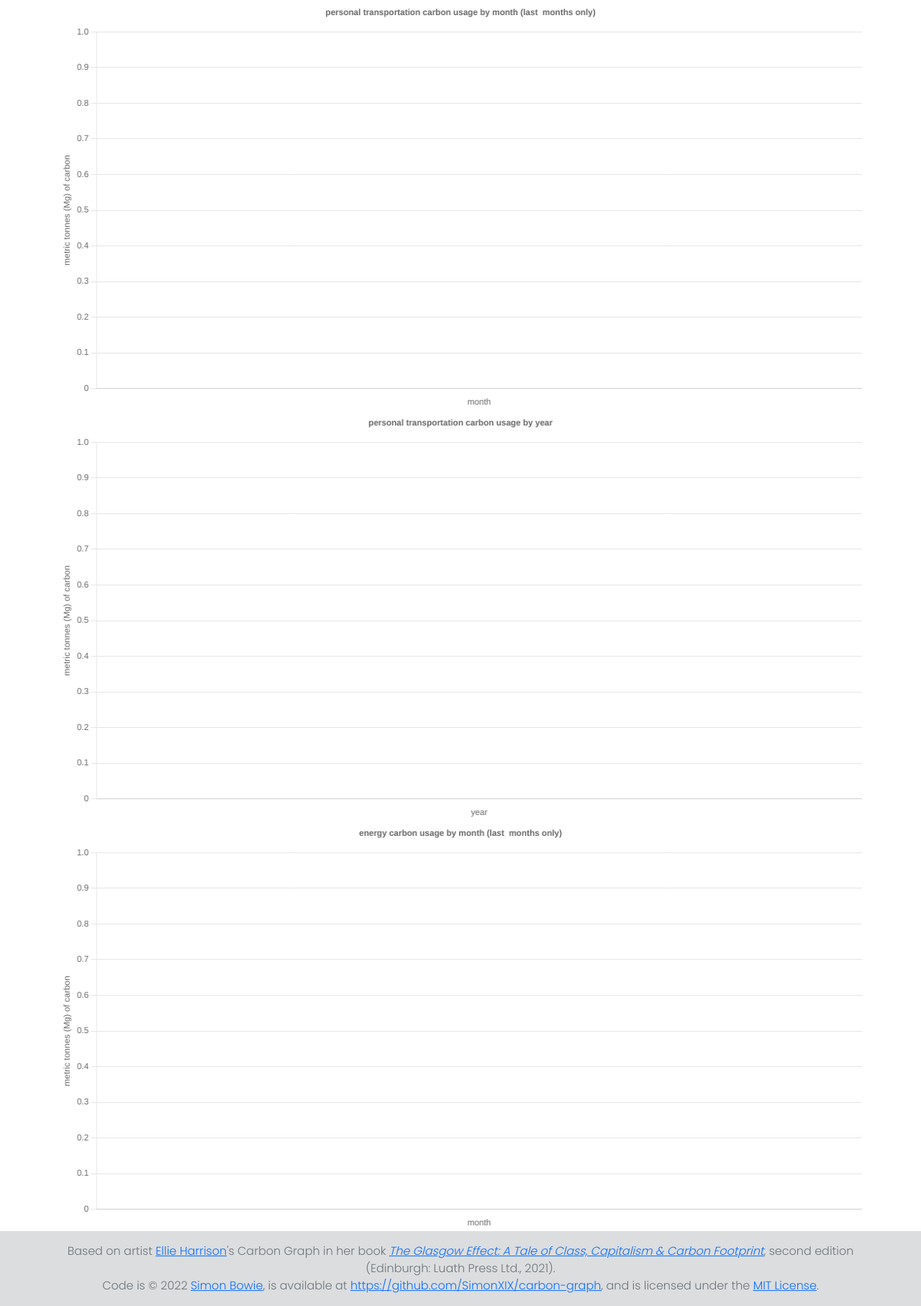
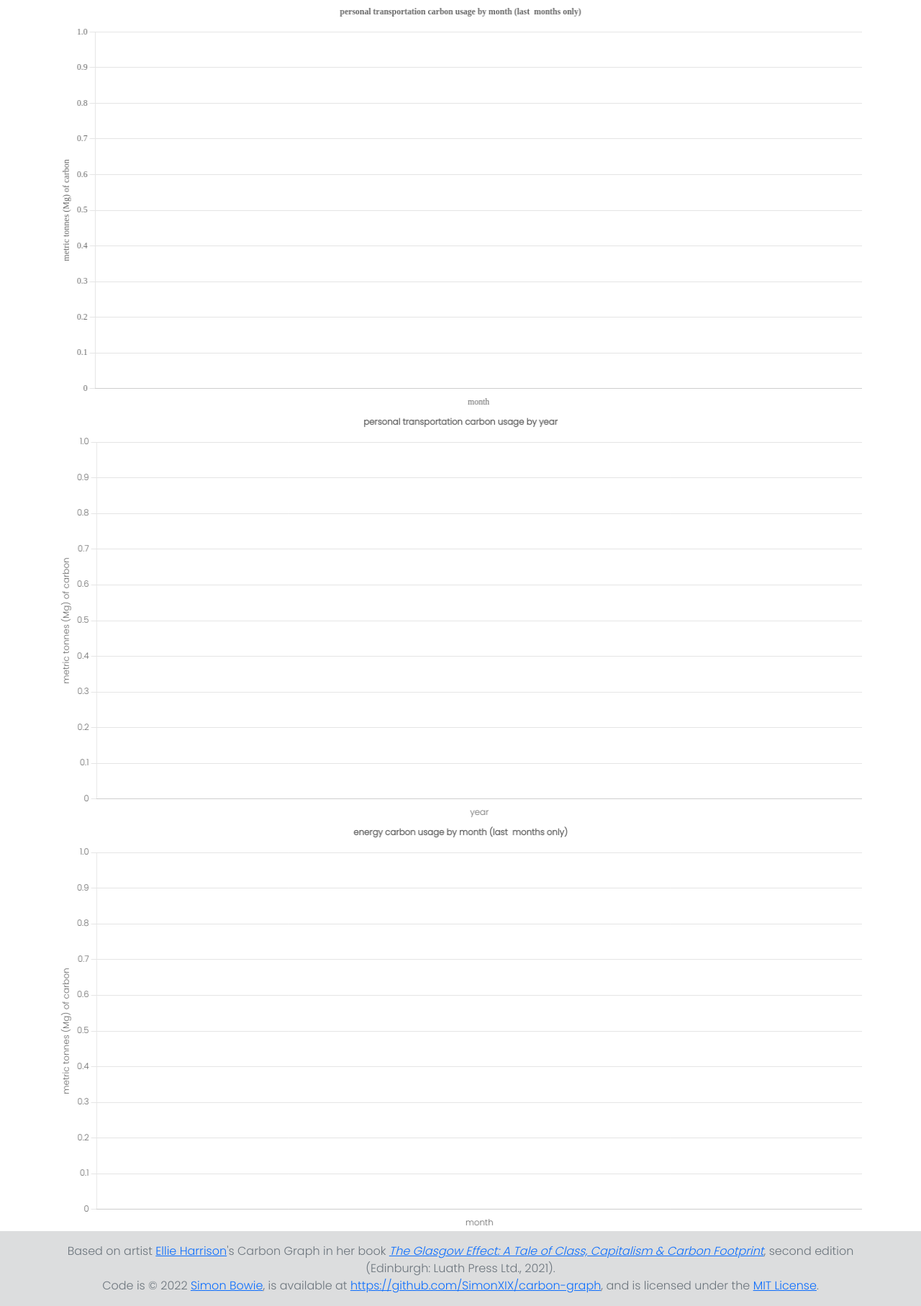
Before and after one commit to SimonXIX/carbon-graph, a Flask app: template web/app/templates/index.html in a window 1280 px wide. Shown: the part 82-1896 px from the top of the page at 72% size. Run offline with Flask 2, Linux system fonts and the light colour scheme; the template is opened without the code that fills it: most values are stand-ins (such as "Sample title", 1, 10 or a date in 2020); parts of the project's set-up code (start-up, migrations or seed data) failed here and were passed over; some libraries are stand-ins or nearby versions.

Commit message:
updating font for Chart.js

```diff
--- a/web/app/templates/energy.html
+++ b/web/app/templates/energy.html
@@ -61,6 +61,7 @@
           }
         };
 
+        Chart.defaults.font.family = 'Poppins'
         var carbonGraph = new Chart(
           document.getElementById('energyGraphByMonth'),
           config
@@ -108,6 +109,7 @@
           }
         };
 
+        Chart.defaults.font.family = 'Poppins'
         var carbonGraph = new Chart(
           document.getElementById('energyGraphByYear'),
           config
--- a/web/app/templates/index.html
+++ b/web/app/templates/index.html
@@ -61,6 +61,7 @@
           }
         };
 
+        Chart.defaults.font.family = 'Poppins'
         var carbonGraph = new Chart(
           document.getElementById('transportGraphByMonth'),
           config
@@ -108,6 +109,7 @@
           }
         };
 
+        Chart.defaults.font.family = 'Poppins'
         var carbonGraphYear = new Chart(
           document.getElementById('transportGraphByYear'),
           config
@@ -156,6 +158,7 @@
           }
         };
 
+        Chart.defaults.font.family = 'Poppins'
         var carbonGraph = new Chart(
           document.getElementById('energyGraphByMonth'),
           config
--- a/web/app/templates/transportation.html
+++ b/web/app/templates/transportation.html
@@ -57,6 +57,7 @@
           }
         };
 
+        Chart.defaults.font.family = 'Poppins'
         var carbonGraph = new Chart(
           document.getElementById('transportGraphByMonth'),
           config
@@ -104,6 +105,7 @@
           }
         };
 
+        Chart.defaults.font.family = 'Poppins'
         var carbonGraphYear = new Chart(
           document.getElementById('transportGraphByYear'),
           config
```
